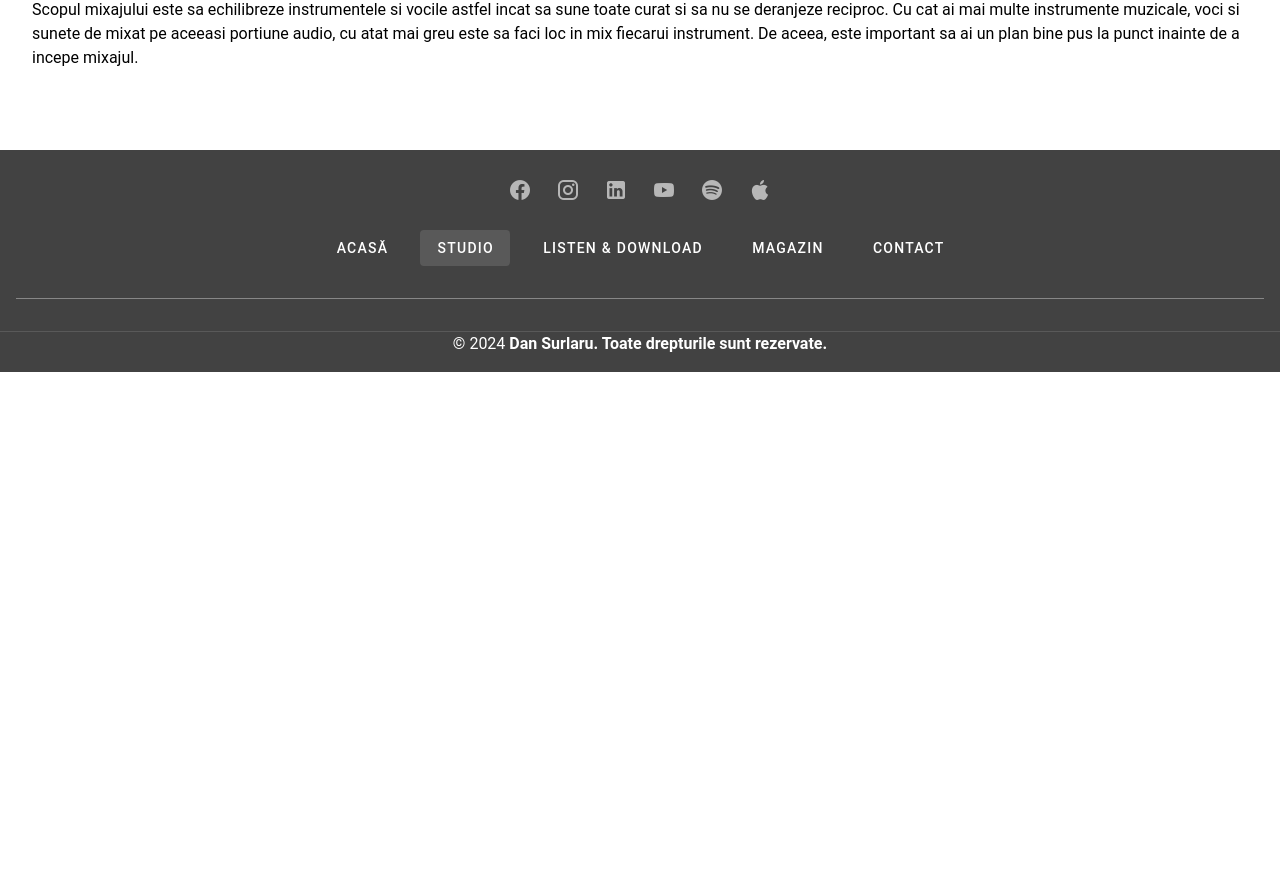
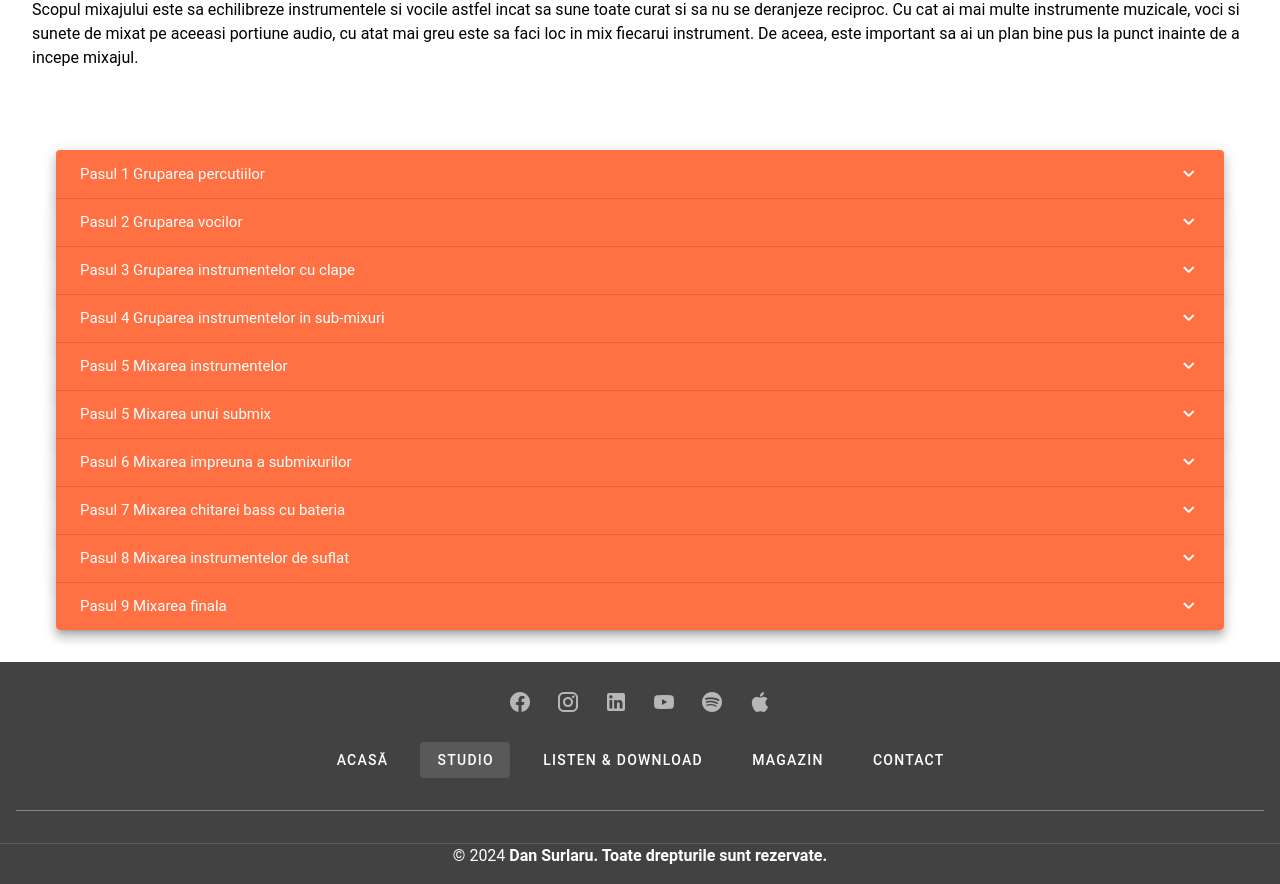
Before and after one commit to dansurlaru96/DanyApp_Vuetify, a Vue app: page /studio in a window 1280 px wide. Shown: the part 1431-2315 px from the top of the page. Before the commit the page ends 1803 px from the top, so only its background shows below. Built offline with nearby package versions, Linux system fonts and the light colour scheme.

Commit message:
refactor: Added accordion panels in Studio page

```diff
--- a/src/pages/StudioView.vue
+++ b/src/pages/StudioView.vue
@@ -2,69 +2,149 @@
   <v-parallax
     height="300"
     src="../assets/mixer_parallax-page.jpg"
-    class="low-contrast-image">
-  <div class=" text-center text-white ma-15">
-    <h1 class="text-h1">Studio</h1>
-    <p class="text-h5">Transformă-ți camera în studio de înregistrări cu costuri minime</p>
-  </div>
+    class="low-contrast-image"
+  >
+    <div class="text-center text-white ma-15">
+      <h1 class="text-h1">Studio</h1>
+      <p class="text-h5">
+        Transformă-ți camera în studio de înregistrări cu costuri minime
+      </p>
+    </div>
   </v-parallax>
 
   <div class="ma-4">
     <p>
-      Dacă ai ajuns să citești aceste rânduri, înseamnă că ești un pasionat de muzică și îți dorești să te vezi într-un studio de înregistrări, în care muzica ta are o claritate aparte și devine un produs finit, pregătit să ajungă la urechile publicului.
-      <br>
-      <br>
-      Ei bine, eu sunt aici pentru a-ți spune că <b> poți avea propriul tău home studio, la tine acasă!</b> Cu un buget minim și cu puțină creativitate, poți transforma o cameră din locuința ta într-un studio de înregistrări.
-      <br>
-      <br>
-      În acest articol, îți voi prezenta pașii pe care trebuie să îi urmezi pentru a-ți construi propriul studio de înregistrări, la tine acasă. Vei vedea că nu este nevoie de investiții majore, ci doar de puțină imaginație și de dorința de a-ți vedea visul împlinit.
-      <br>
-      <br>
-      Poate că te gândești că nu ai un spațiu potrivit pentru a face acest lucru, dar nici nu îți place ideea de a închiria un spațiu pe care să îl amenajezi ca un studio de înregistrări. Ei bine, îți spun că nu este nevoie să faci niciuna dintre aceste lucruri. Poți transforma o cameră din locuința ta într-un studio de înregistrări, cu costuri minime și cu rezultate deosebite.
-      <br>
-      Totuși, nici varianta actuală nu îți surâde prea mult, pentru că muncești mult mai mult pentru un sunet clar și curat, iar un studio de înregistrări ar face diferența pentru muzica ta.
-
-      Nu-ți face griji, întotdeauna există soluții.
-
-      În următoarele rânduri, am să îți spun de ce e mai convenabil să-ți amenajezi propriul tău home studio.
-
-      Am să îți dau și câteva recomandări pentru instrumentele și echipamentele de studio ideale pe care să le folosești, iar în final vei vedea că îți poți amenaja propriul studio de înregistrări, cu costuri reduse și rezultate excelente.
-
-      În final, cred că te vei convinge că este cea mai bună soluție pe care o poți lua în acest moment.
-
-      Nu spun că nu vei investi deloc, dar va fi o investiție acceptabilă și mult mai mică decât opțiunea de a închiria un spațiu dedicat pentru muzică.
-
-      Poți avea propriul tău home studio, la o cameră distanță de tine, iar sunetul va fi cel pe care îl cauți.
-
-      Vei avea puțin de lucru, dar îți promit că nu va fi un proces complex, care implică muncă grea și schimbări majore în structura camerei tale.
+      Dacă ai ajuns să citești aceste rânduri, înseamnă că ești un pasionat de
+      muzică și îți dorești să te vezi într-un studio de înregistrări, în care
+      muzica ta are o claritate aparte și devine un produs finit, pregătit să
+      ajungă la urechile publicului.
+      <br />
+      <br />
+      Ei bine, eu sunt aici pentru a-ți spune că
+      <b> poți avea propriul tău home studio, la tine acasă!</b> Cu un buget
+      minim și cu puțină creativitate, poți transforma o cameră din locuința ta
+      într-un studio de înregistrări.
+      <br />
+      <br />
+      În acest articol, îți voi prezenta pașii pe care trebuie să îi urmezi
+      pentru a-ți construi propriul studio de înregistrări, la tine acasă. Vei
+      vedea că nu este nevoie de investiții majore, ci doar de puțină imaginație
+      și de dorința de a-ți vedea visul împlinit.
+      <br />
+      <br />
+      Poate că te gândești că nu ai un spațiu potrivit pentru a face acest
+      lucru, dar nici nu îți place ideea de a închiria un spațiu pe care să îl
+      amenajezi ca un studio de înregistrări. Ei bine, îți spun că nu este
+      nevoie să faci niciuna dintre aceste lucruri. Poți transforma o cameră din
+      locuința ta într-un studio de înregistrări, cu costuri minime și cu
+      rezultate deosebite.
+      <br />
+      Totuși, nici varianta actuală nu îți surâde prea mult, pentru că muncești
+      mult mai mult pentru un sunet clar și curat, iar un studio de înregistrări
+      ar face diferența pentru muzica ta. Nu-ți face griji, întotdeauna există
+      soluții. În următoarele rânduri, am să îți spun de ce e mai convenabil
+      să-ți amenajezi propriul tău home studio. Am să îți dau și câteva
+      recomandări pentru instrumentele și echipamentele de studio ideale pe care
+      să le folosești, iar în final vei vedea că îți poți amenaja propriul
+      studio de înregistrări, cu costuri reduse și rezultate excelente. În
+      final, cred că te vei convinge că este cea mai bună soluție pe care o poți
+      lua în acest moment. Nu spun că nu vei investi deloc, dar va fi o
+      investiție acceptabilă și mult mai mică decât opțiunea de a închiria un
+      spațiu dedicat pentru muzică. Poți avea propriul tău home studio, la o
+      cameră distanță de tine, iar sunetul va fi cel pe care îl cauți. Vei avea
+      puțin de lucru, dar îți promit că nu va fi un proces complex, care implică
+      muncă grea și schimbări majore în structura camerei tale.
     </p>
 
-    <h2 class="text-center pa-4">Cum îți amenajezi propriul home studio audio?</h2>
+    <h2 class="text-center pa-4">
+      Cum îți amenajezi propriul home studio audio?
+    </h2>
 
     <v-img
       src="../assets/homestudio1.jpg"
       class="mx-auto"
-      max-width="800"></v-img>
+      max-width="800"
+    ></v-img>
 
     <p class="pa-4">
-      Scopul mixajului este sa echilibreze instrumentele si vocile astfel incat sa sune toate curat si sa nu se deranjeze reciproc. Cu cat ai mai multe instrumente muzicale, voci si sunete de mixat pe aceeasi portiune audio, cu atat mai greu este sa faci loc in mix fiecarui instrument. De aceea, este important sa ai un plan bine pus la punct inainte de a incepe mixajul.</p>
-      <br>
-      <br>
+      Scopul mixajului este sa echilibreze instrumentele si vocile astfel incat
+      sa sune toate curat si sa nu se deranjeze reciproc. Cu cat ai mai multe
+      instrumente muzicale, voci si sunete de mixat pe aceeasi portiune audio,
+      cu atat mai greu este sa faci loc in mix fiecarui instrument. De aceea,
+      este important sa ai un plan bine pus la punct inainte de a incepe
+      mixajul.
+    </p>
+    <br />
+    <br />
 
-      <!-- Timeline cu carduri -->
-      <div>
+    <!-- Acordeoane cu info -->
+    <v-container>
+      <v-expansion-panels color="deep-orange-lighten-1" elevation="8">
+        <v-expansion-panel
+          title="Pasul 1 Gruparea percutiilor"
+          text="Gruparea percutiei intr-un subgrup. Am creat un canal nou de subgrup (sau bus, sau sub-mix), pe care am directionat fiecare din cele 7 canale rezervate percutiei. Acest pas este unul de organizare, care usureaza munca, nu este strict necesar. Mai tarziu, vei putea aplica efecte si modifica setarile intregului set de percutie, fara a fi nevoie sa modifici pe rand fiecare din cele 7 canale."
+        >
+        </v-expansion-panel>
+        <v-expansion-panel
+          title="Pasul 2 Gruparea vocilor"
+          text="Gruparea vocilor intr-un nou subgrup. Din aceleasi motive pentru care am grupat si percutia in subgrup."
+        >
+        </v-expansion-panel>
+        <v-expansion-panel
+          title="Pasul 3 Gruparea instrumentelor cu clape"
+          text="Gruparea clapelor intr-un nou subgrup, pentru ca este pe doua canale, si vreau sa operez cu efecte si modificari simultan pentru ambele canale."
+        >
+        </v-expansion-panel>
+        <v-expansion-panel
+          title="Pasul 4 Gruparea instrumentelor in sub-mixuri"
+          text="Mixarea unui sub-mix. Incepem cu percutia. La acest pas trebuie sa pui pe solo intreaga percutie (deja se vede avantajul subgrupului, pentru ca daca pui pe solo grupul de percutie, se seteaza singure pe solo toate canalele de percutie), si sa alegi un loc din piesa unde se aud toate elementele sale simultan."
+        >
+        </v-expansion-panel>
+        <v-expansion-panel
+          title="Pasul 5 Mixarea instrumentelor"
+          text="Mixarea instrumentelor. Incepem cu instrumentele cu clape. La acest pas trebuie sa pui pe solo intregul sub-mix de clape, si sa alegi un loc din piesa unde se aud toate elementele sale simultan.
+        Pune sa se repete acea portiune, si incepe sa faci mixajul: regleaza nivelurile fiecarui element de percutie in raport cu celalalte astfel incat sa sune cat mai uniform, sa se auda echilibrat toate. Incepe de exemplu cu toba mare, seteaz-o sa bata pana in -15 dB. Asta poate fi reperul, dupa care reglezi pe rand nivelurile celorlante elemente de percutie.
+        Si pentru ca este captata cu doua microfoane, vei avea un mic defazaj intre cele doua, care va trebui compensat. Poti vizualiza grafic daca cele doua canale de toba se suprapun perfect. In cazul meu a fost nevoie doar sa inversez faza de pe unul din cele doua canale.
+        Apoi urmeaza panoramarea celor doua tom-uri, stanga-dreapta, apoi panoramarea premierului si a cinelelor, inclusiv fuscinelului. Asculta percutia cu atentie si regleaza nivelul fiecarui canal in functie de reperul dat de toba mare.
+        Daca ai setat acel reper la -15 dB, ar trebui sa lucrezi la un volum destul de mic incat toata percutia sa ramana in limite rezonabile astfel incat indicatorul de nivel sa nu bata pe rosu. Nu uita ca elementele bateriei la mixare se insumeaza, ridicand nivelul total al percutiei, astfel ca la finalul mixarii percutiei, percutia singura sa ajunga pe indicatorul de nivel ceva mai sus decat reperul de la care ai plecat. Uneori mult mai sus datorita varfurilor date de premier sau toba mare.
+        In acest moment, fader-ul de pe canalul subgrupului de percutie ar trebui sa fie neatins, pe zero. La el vei umbla cand reglezi nivelul bateriei in functie de restul instrumentelor si vocilor. Un limitator sau/si compresor ar fi util pe acest canal de subgrup al percutiei, dar folosit cu atentie. De pe acum, trebuie sa te gandesti ca finalul mixului va urma sa treaca prin procesul de masterizare, si trebuie sa faci mixul astfel incat cel care va masteriza piesa sa aiba spatiu de lucru (headroom) in gama dinamica."
+        >
+        </v-expansion-panel>
+        <v-expansion-panel
+          title="Pasul 5 Mixarea unui submix"
+          text="Mixarea unui alt sub-mix. In mod similar mixezi si vocile intre ele, luand ca reper vocea principala, pe care o reglezi sa nu treaca de -20dB, iar vocile secundare, sau de fundal, le reglezi in functie de cea principala. Un efect frumos este sa lasi vocea principala pe mijloc, iar cele secundare sa le panoramezi fiecare in directii opuse, undeva la 40-50%."
+        >
+        </v-expansion-panel>
+        <v-expansion-panel
+          title="Pasul 6 Mixarea impreuna a submixurilor"
+          text="Acum ai doua subgrupuri mixate fiecare separat. E timpul sa le mixezi impreuna, adica percutia cu vocile. Pune cele doua subgrupuri pe solo, astfel incat sa auzi intreaga percutie si toate vocile. Seteaza percutia de exemplu sa nu treaca de -15dB, din fader-ul subgrupului, iar apoi mixeaza vocile cu percutia. Cele doua se insumeaza, si nivelul total iarasi creste, insa mai ai de adaugat si celalalte instrumente ramase, deci la final vei avea oricum un nivel mai ridicat per total."
+        >
+        </v-expansion-panel>
+        <v-expansion-panel
+          title="Pasul 7 Mixarea chitarei bass cu bateria"
+          text="Mixarea chitarei bass cu bateria. Seteaza sa auzi doar subgrupul de baterie si canalul chitara bass, fara voci. Din nou, poti folosi ceva compresie sau/si egalizare, insa e bine sa folosesti doar daca este nevoie. Daca suna bine, lasa-le asa. Nu aplica efecte daca nu este necesar.
+        Eu am dublat canalul de bass si pe cel dublat am aplicat o compresie dinamica mare, si usoare distorsiuni, pentru a-l face mai prezent, iar cele doua canale le-am mixat intre ele ca nivel, unul in functie de celalalt (sub -20 dB fiecare), dar si impreuna sa nu depaseasca -15 dB, eventual usor, pe alocuri.
 
-      </div>
-
-
+          Astfel setata chitara bass, am mixat-o cu grupul de percutie. Cand suna bine, da drumul si la subgrupul de voci sa il auzi, si verifica ca cele trei elemente (percutie, bass si voci) sa sune bine si uniform impreuna. Fa ajustarile necesare daca e cazul, si asculta din nou.
+        "
+        >
+        </v-expansion-panel>
+        <v-expansion-panel
+          title="Pasul 8 Mixarea instrumentelor de suflat"
+          text="Mixarea instrumentelor cu clape. Seteaza sa auzi doar subgrupul de clape si canalul de chitara bass, fara voci. Mixeaza-le intre ele, si apoi adauga-le la mixul general. Verifica ca suna bine si uniform impreuna cu celelalte elemente. Fa ajustarile necesare daca e cazul, si asculta din nou."
+        >
+        </v-expansion-panel>
+        <v-expansion-panel
+          title="Pasul 9 Mixarea finala"
+          text="Mixarea finala. Seteaza sa auzi toate elementele mixului, fara solo-uri. Mixeaza-le intre ele, si verifica ca suna bine si uniform impreuna. Fa ajustarile necesare daca e cazul, si asculta din nou. Daca suna bine, atunci ai terminat mixajul. Daca nu suna bine, fa ajustarile necesare si asculta din nou. Repeta pana suna bine."
+        >
+        </v-expansion-panel> </v-expansion-panels
+    ></v-container>
   </div>
 </template>
 <script>
-
 export default {
-  name: 'StudioView',
-
+  name: "StudioView",
 };
-
 </script>
 <style lang=""></style>
```
Also changed, not shown: src/components/WindowSlide.vue (deleted, +0 -13 lines), src/components/README.md (deleted).
